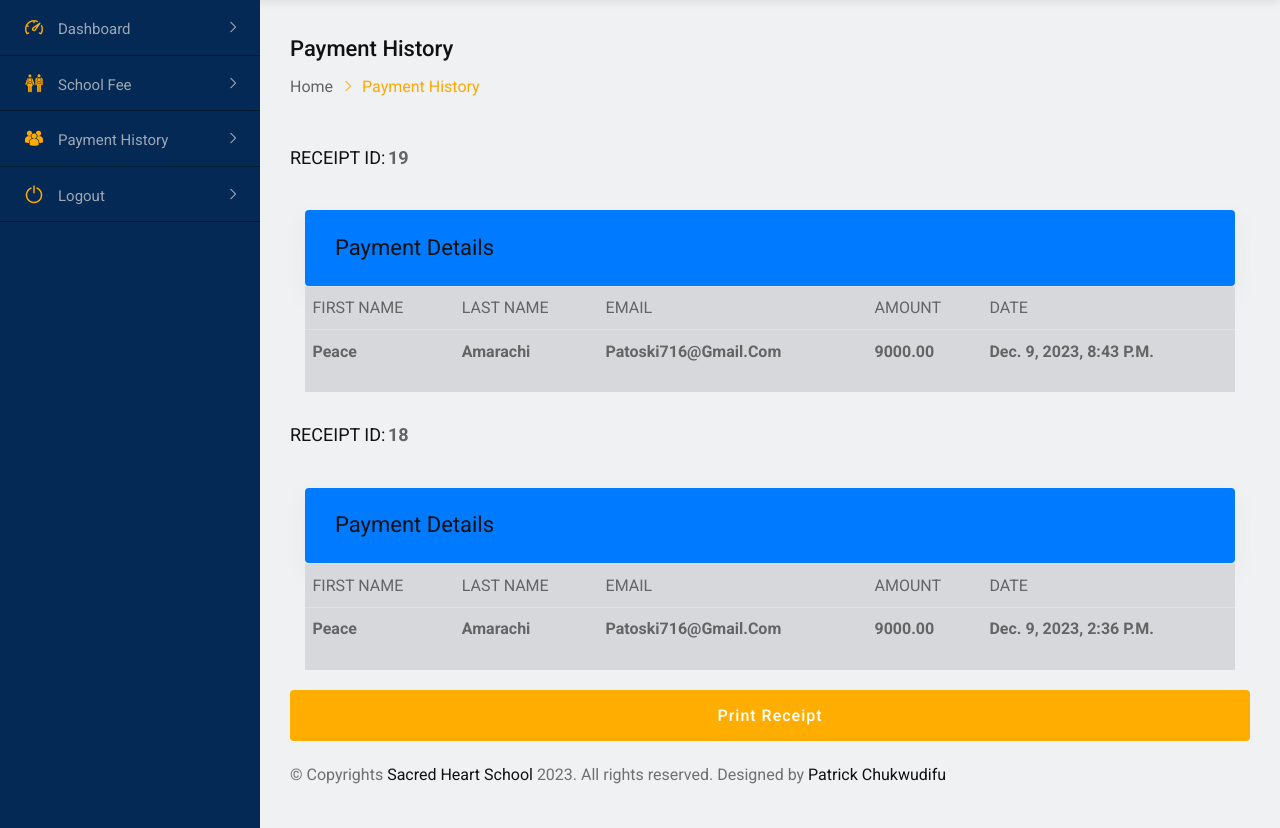
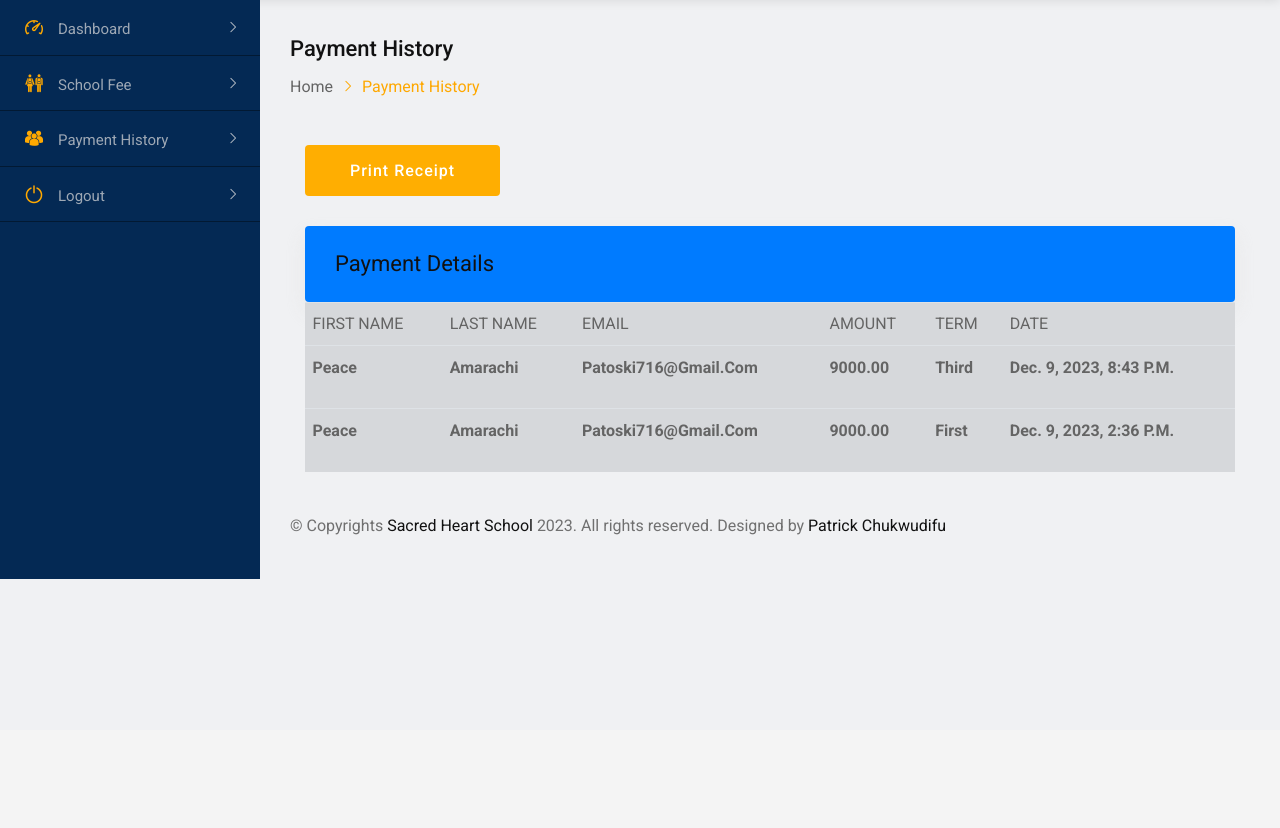
Before and after one commit to patoski716/Sacred-heart, a Django app: page /history/ in a window 1280 px wide. Shown: the part 70-898 px from the top of the page. After the commit the page ends 649 px from the top, so only its background shows below. Run offline with Django 4.2, Linux system fonts and the light colour scheme; data comes from the database, SQL or seed files in the repository; both versions use the stored data as it was after the commit; some libraries are stand-ins or nearby versions.

Commit message:
new update

```diff
--- a/accounts/forms.py
+++ b/accounts/forms.py
@@ -22,4 +22,4 @@ class ProfileEditForm(forms.ModelForm):
 class PaymentForm(forms.ModelForm):
     class Meta:
         model=Payment
-        fields=('first_name', 'last_name',"amount","email",)
+        fields=('first_name', 'last_name',"amount","email","term",)
--- a/accounts/models.py
+++ b/accounts/models.py
@@ -8,6 +8,12 @@ import secrets
 Gender = (
     ('Male', 'Male'),
     ('Female', 'Female'),
+)
+
+Terms = (
+    ('First', 'First'),
+    ('Second', 'Second'),
+    ('Third', 'Third'),
 )
 
 class Profile(models.Model):
@@ -34,6 +40,7 @@ class Payment(models.Model):
     first_name = models.CharField(max_length=200)
     last_name = models.CharField(max_length=200)
     email = models.EmailField(max_length=100)
+    term=models.CharField(max_length=200,null=False,choices=Terms, default='First')
     created_at = models.DateTimeField(auto_now_add=True)
     amount = models.DecimalField(max_digits=8, decimal_places=2)
     verified=models.BooleanField(default=False)
--- a/accounts/templates/dashboard/history.html
+++ b/accounts/templates/dashboard/history.html
@@ -16,19 +16,18 @@
 
 {% if pick %}
 
-{% for picks in pick %}
-<!-- <p>First Name: {{ picks.first_name }}</p>
-    <p>Amount Paid: {{ picks.amount }}</p> -->
 
-    <section id="results" class="print-section">
+    <section id="results" >
         <div  class="container mt-3 m-3 mx-auto">
             <div class="body-container mt-md-3">
                 <div class="text-left row text-uppercase text-bold">
-                    <h5>Receipt ID:</h5>
-                    <h5 class="ml-1"><p style="font-weight: 600;" id="parcel_id">{{picks.id}}</p> </h5>
+                    <div class="container mb-5">
+                        <button onclick="printSection()" class="btn-gradient-yellow btn-hover-bluedark btn-fill-lg">Print Receipt</button>
+                    </div>
+
                 </div>
 
-                <div class="table_container">
+                <div class="table_container print-section">
                     <div class="row " >
                         <div class="col-md-12" >
                             <div class="card-body bg-primary text-dark py-1">
@@ -42,17 +41,27 @@
                                         <td class="table-secondary">Last Name</td>
                                         <td class="table-secondary">Email</td>
                                         <td class="table-secondary">Amount</td>
+                                        <td class="table-secondary">Term</td>
                                         <td class="table-secondary">Date</td>
 
+
+
                                         </tr>
+{% for picks in pick %}
+
                                         <tr class="text-capitalize" id="{{picks.trackingid}}">
 
                                         <td class="table-secondary"><p style="font-weight: 600;">{{picks.first_name}}</p></td>
                                         <td class="table-secondary"><p style="font-weight: 600;">{{picks.last_name}}</p></td>
                                         <td class="table-secondary"><p style="font-weight: 600;">{{picks.email}}</p></td>
                                         <td class="table-secondary"><p style="font-weight: 600;">{{picks.amount}}</p></td>
+                                        <td class="table-secondary"><p style="font-weight: 600;">{{picks.term}}</p></td>
                                         <td class="table-secondary"><p style="font-weight: 600;">{{picks.created_at}}</p></td>
-                                        </tr>
+
+
+                                    </tr>
+{% endfor %}
+
                                     </tbody>
                                   </table>
                             </div>
@@ -64,8 +73,7 @@
 
     </section>
 
-{% endfor %}
-<button onclick="printSection()" class="btn-gradient-yellow btn-hover-bluedark btn-fill-lg">Print Receipt</button>
+
 
     <script>
         function printSection() {
```
Also changed, not shown: accounts/templates/dashboard/fees.html (+13 -1 lines), school/settings.py (+33 -0 lines), accounts/migrations/0005_payment_term.py (added), db.sqlite3.
